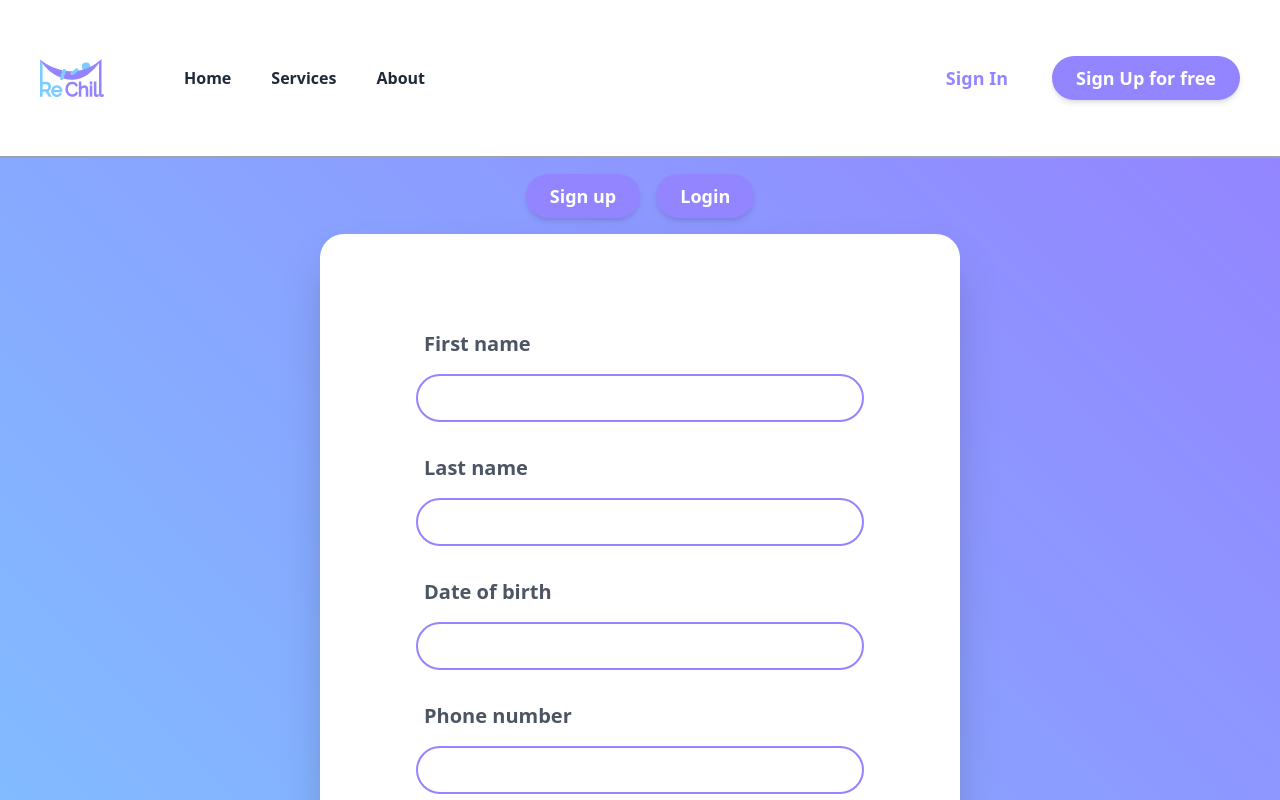
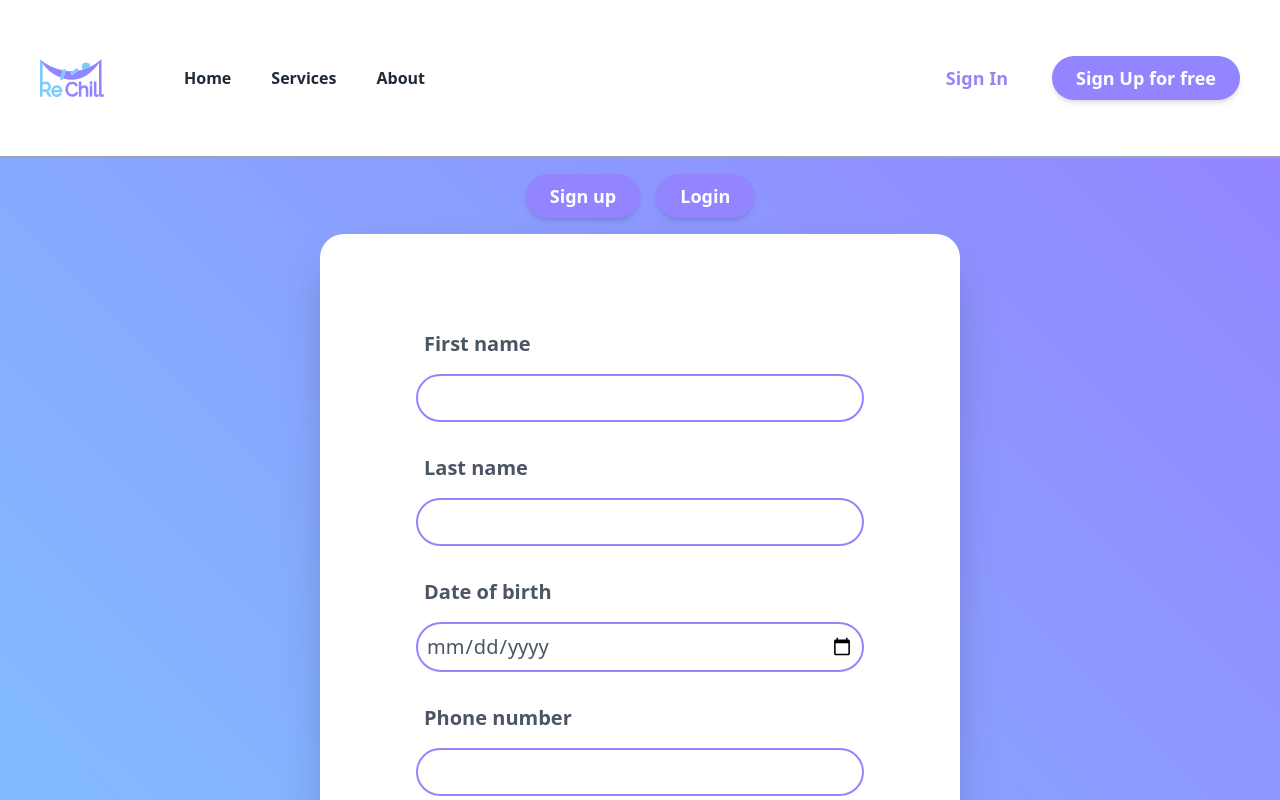
Before and after one commit to KarimZakka01/ReChill-Frontend, a React (Create React App) app: page /signup in a window 1280 px wide. Shown: the top 800 px of the page. Built offline with nearby package versions, Linux system fonts and the light colour scheme.

Commit message:
Updated login and signup form + added services class

```diff
--- a/src/components/dropdown/index.tsx
+++ b/src/components/dropdown/index.tsx
@@ -35,7 +35,7 @@ function DropdownWithContext({ label, children, onChange }: IDropdownProps) {
 
   useEffect(() => {
     onChange && onChange(dropdownState.value);
-  }, [dropdownState.value, onChange]);
+  }, [dropdownState.value]);
 
   return (
     <div className="dropdown-container">
--- a/src/pages/login/index.tsx
+++ b/src/pages/login/index.tsx
@@ -3,10 +3,32 @@ import * as React from 'react';
 import './login.styles.css';
 import { Button } from '@components/button';
 import { Link } from 'react-router-dom';
+import { login } from "@services/apiService";
+import { useState } from 'react';
 export interface ILoginProps {}
 
+
+
 export function Login(props: ILoginProps) {
+
+  const [email, setEmail] = useState("");
+  const [password, setPassword] = useState("");
+
+  async function handleSubmit(event: React.FormEvent<HTMLFormElement>) {
+    console.log(1);
+
+    event.preventDefault();
+
+    try {
+      const data = await login(email, password);
+      console.log(data);
+    } catch (error) {
+      console.error(error);
+    }
+  }
+
   return (
+    <form onSubmit={handleSubmit}>
     <div className="login">
       <div className="login-signup-button-group">
         <Link to="/signup">
@@ -15,10 +37,11 @@ export function Login(props: ILoginProps) {
         <Button>Login</Button>
       </div>
       <div className="login-signup-form">
-        <TextField type="text" label="Email" />
-        <TextField type="password" label="Password" />
-        <Button size="lg">Login</Button>
+      <TextField type="text" label="Email" onChange={(event) => setEmail(event.target.value)}/>
+      <TextField type="password" label="Password" onChange={(event) => setPassword(event.target.value)}/>
+      <Button size="lg">Login</Button>
       </div>
     </div>
+    </form>
   );
 }
--- a/src/pages/signup/index.tsx
+++ b/src/pages/signup/index.tsx
@@ -3,9 +3,39 @@ import { Dropdown, DropdownItem } from '@components/dropdown';
 import { TextField } from '@components/textfield';
 import { Link } from 'react-router-dom';
 import './signup.styles.css';
+import { useState } from 'react';
+import { signup } from "@services/apiService";
+
+
 export interface ISignupProps {}
+export interface signupForm {
+  firstName: string,
+  lastName: string,
+  gender: "Male" | "Female",
+  phoneNumber: string,
+  location: string,
+  email: string,
+  password: string,
+  dob: Date,
+  userType: "Therapist" | "Standard"
+}
 
 export function Signup(props: ISignupProps) {
+
+    const [formValues, setFormValues] = useState<signupForm>({firstName: "",lastName: "", gender: "Male",phoneNumber: "", location: "",email: "", password: "", dob: new Date(),userType:"Standard"});
+
+    async function handleSubmit(event: any) {
+
+      event.preventDefault();
+
+      try {
+        const data = await signup(formValues);
+        console.log(data);
+      } catch (error) {
+        console.error(error);
+      }
+    }
+
   return (
       <div className="signup">
         <div className="signup-signup-button-group">
@@ -15,19 +45,19 @@ export function Signup(props: ISignupProps) {
           </Link>
         </div>
         <div className="signup-signup-form">
-        <TextField type="text" label="First name" />
-        <TextField type="text" label="Last name" />
-        <TextField type="text" label="Date of birth" />
+          <TextField type="text" label="First name" value={formValues.firstName} onChange={(event) => setFormValues({...formValues, firstName: event.target.value})}/>
+          <TextField type="text" label="Last name" value={formValues.lastName} onChange={(event) => setFormValues({...formValues, lastName: event.target.value})}/>
+          <TextField type="Date" label="Date of birth" value={formValues.dob as unknown as string} onChange={(event) => setFormValues({...formValues, dob: event.target.value as unknown as Date})}/>
 
-        <TextField type="text" label="Phone number" />
-        <TextField type="text" label="Location" />
-        <TextField type="text" label="Email" />
-        <TextField type="password" label="Password" />
+          <TextField type="text" label="Phone number" value={formValues.phoneNumber} onChange={(event) => setFormValues({...formValues, phoneNumber: event.target.value})}/>
+          <TextField type="text" label="Location" value={formValues.location} onChange={(event) => setFormValues({...formValues, location: event.target.value})}/>
+          <TextField type="text" label="Email" value={formValues.email} onChange={(event) => setFormValues({...formValues, email: event.target.value})}/>
+          <TextField type="password" label="Password" value={formValues.password} onChange={(event) => setFormValues({...formValues, password: event.target.value})}/>
           <div className="signup-dropdowns">
             <Dropdown
               label="Gender"
               onChange={(value) => {
-              console.log(value);
+                setFormValues({...formValues, gender: value})
               }}
             >
               <DropdownItem value="Male">Male</DropdownItem>
@@ -36,14 +66,14 @@ export function Signup(props: ISignupProps) {
             <Dropdown
               label="User Type"
               onChange={(value) => {
-              console.log(value);
+                setFormValues({...formValues, userType: value})
               }}
             >
               <DropdownItem value="Therapist">Therapist</DropdownItem>
               <DropdownItem value="Standard">Standard</DropdownItem>
             </Dropdown>
           </div>
-        <Button size="lg">Signup</Button>
+          <Button onClick= {(event)=> {handleSubmit(event)}} size="lg">Signup</Button>
         </div>
       </div>
   );
--- /dev/null
+++ b/src/services/apiService.js
@@ -0,0 +1,41 @@
+const BASE_URL = "http://localhost:8888/.netlify/functions/";
+
+export async function login(email, password) {
+    try {
+      const response = await fetch(`${BASE_URL}/login`, {
+        method: "POST",
+        body: JSON.stringify({email,password }),
+      });
+      console.log(response);
+      if (!response.ok) {
+        throw new Error("Network response was not ok");
+      }
+
+      const data = await response.text();
+      return data;
+    } catch (error) {
+      console.error(`Error fetching data: ${error}`);
+      throw error;
+    }
+  }
+
+export async function signup(formValues) {
+    try {
+        console.log(JSON.stringify({ formValues }));
+      const response = await fetch(`${BASE_URL}/signup`, {
+        method: "POST",
+        // headers: { "Content-Type": "application/json" },
+        body: JSON.stringify(formValues),
+      });
+
+      if (!response.ok) {
+        throw new Error("Network response was not ok");
+      }
+
+      const data = await response.text();
+      return data;
+    } catch (error) {
+      console.error(`Error fetching data: ${error}`);
+      throw error;
+    }
+  }
--- a/tsconfig.json
+++ b/tsconfig.json
@@ -4,7 +4,8 @@
     "paths": {
       "@pages/*": ["pages/*"],
       "@components/*": ["components/*"],
-      "@assets/*": ["assets/*"]
+      "@assets/*": ["assets/*"],
+      "@services/*": ["services/*"]
     },
     "target": "es5",
     "lib": ["dom", "dom.iterable", "esnext"],
```
Lines whose indentation alone changed are shown as unchanged.
